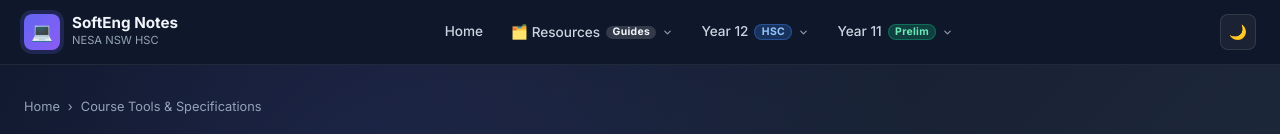
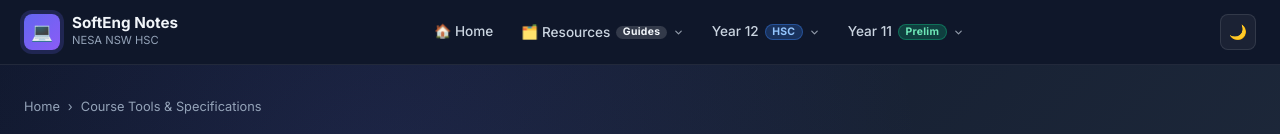
Before and after one commit to 4BZDOG/HSC_SoftwareEngineering, a plain HTML site: page topics/course-tools.html in a window 1280 px wide. Shown: the top 134 px of the page. Drawn offline with Linux system fonts and the light colour scheme; a script that the page names is missing.

Commit message:
feat: add home icon (🏠) to main navigation across all topic pages

```diff
--- a/topics/course-tools.html
+++ b/topics/course-tools.html
@@ -60,7 +60,7 @@
       </a>
 
       <ul class="nav-links">
-        <li><a href="../index.html">Home</a></li>
+        <li><a href="../index.html">🏠 Home</a></li>
         <li class="nav-dropdown">
           <button class="nav-dropdown-btn" aria-haspopup="true" aria-expanded="false">
             🗂️ Resources
```
Also changed, not shown: topics/object-oriented-paradigm.html (+1 -1 lines), topics/programming-for-the-web.html (+1 -1 lines), topics/programming-fundamentals.html (+1 -1 lines), topics/programming-mechatronics.html (+1 -1 lines), topics/sdlc.html (+1 -1 lines), topics/secure-software-architecture.html (+1 -1 lines), topics/software-automation.html (+1 -1 lines), topics/software-engineering-project.html (+1 -1 lines).
